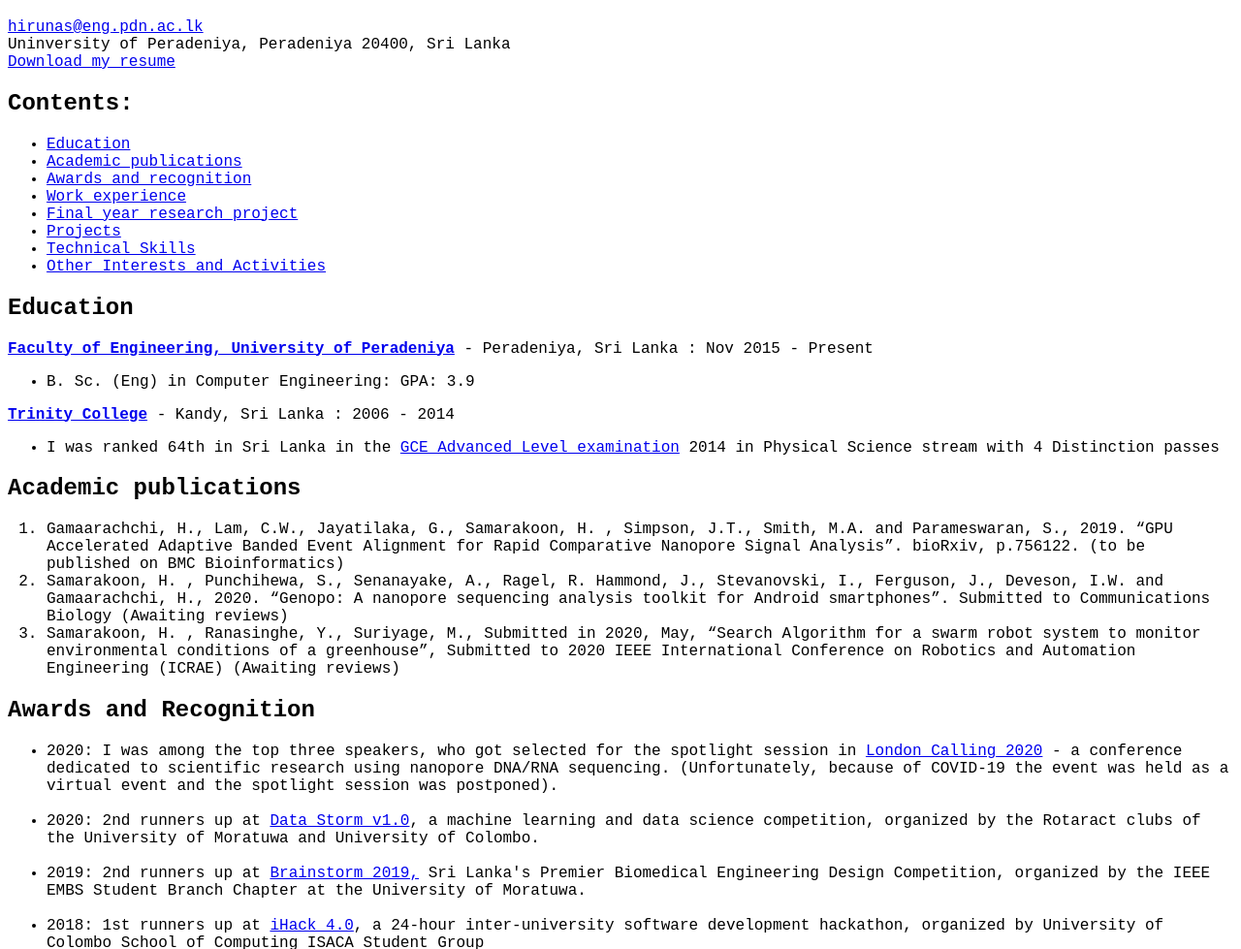
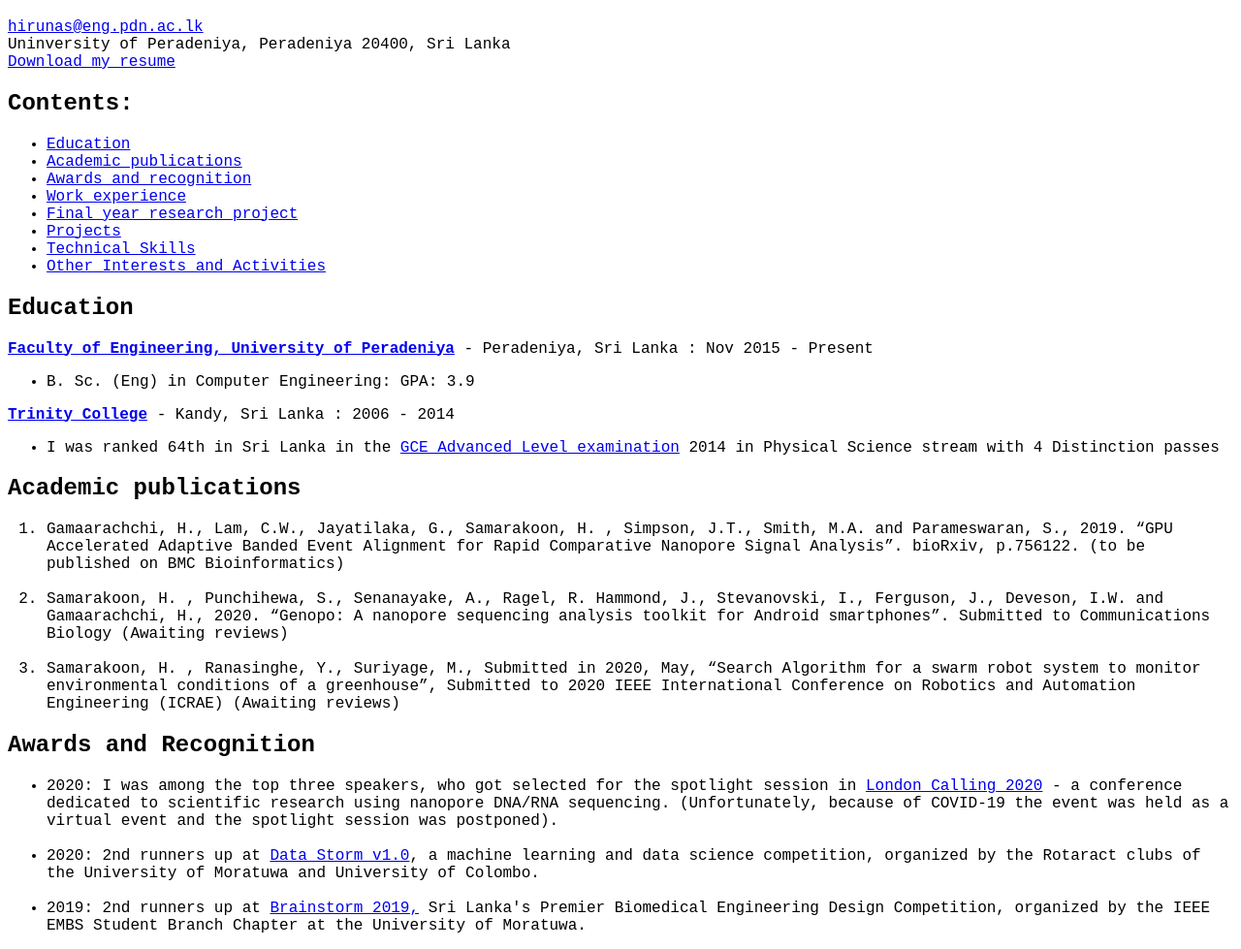
Before and after one commit to hiruna72/hiruna, a plain HTML site: page index.html in a window 1280 px wide. Shown: the part 316-1295 px from the top of the page at 97% size. Drawn offline with Linux system fonts and the light colour scheme.

Commit message:
Add files via upload

```diff
--- a/index.html
+++ b/index.html
@@ -41,8 +41,8 @@ Uninversity of Peradeniya, Peradeniya 20400, Sri Lanka<br>
 
 <h2><a name="academicpublications"></a>Academic publications</h2>
 <ol>
-	<li>Gamaarachchi, H., Lam, C.W., Jayatilaka, G., Samarakoon, H. , Simpson, J.T., Smith, M.A. and Parameswaran, S., 2019. “GPU Accelerated Adaptive Banded Event Alignment for Rapid Comparative Nanopore Signal Analysis”. bioRxiv, p.756122. (to be published on BMC Bioinformatics) </li>
-	<li>Samarakoon, H. , Punchihewa, S., Senanayake, A., Ragel, R. Hammond, J., Stevanovski, I., Ferguson, J., Deveson, I.W. and Gamaarachchi, H., 2020. “Genopo: A nanopore sequencing analysis toolkit for Android smartphones”. Submitted to Communications Biology (Awaiting reviews)</li>
+	<li>Gamaarachchi, H., Lam, C.W., Jayatilaka, G., Samarakoon, H. , Simpson, J.T., Smith, M.A. and Parameswaran, S., 2019. “GPU Accelerated Adaptive Banded Event Alignment for Rapid Comparative Nanopore Signal Analysis”. bioRxiv, p.756122. (to be published on BMC Bioinformatics) </li><br>
+	<li>Samarakoon, H. , Punchihewa, S., Senanayake, A., Ragel, R. Hammond, J., Stevanovski, I., Ferguson, J., Deveson, I.W. and Gamaarachchi, H., 2020. “Genopo: A nanopore sequencing analysis toolkit for Android smartphones”. Submitted to Communications Biology (Awaiting reviews)</li><br>
 	<li>Samarakoon, H. , Ranasinghe, Y., Suriyage, M., Submitted in 2020, May, “Search Algorithm for a swarm robot system to monitor environmental conditions of a greenhouse”, Submitted to 2020 IEEE International Conference on Robotics and Automation Engineering (ICRAE) (Awaiting reviews) </li>
 </ol>
 
```
